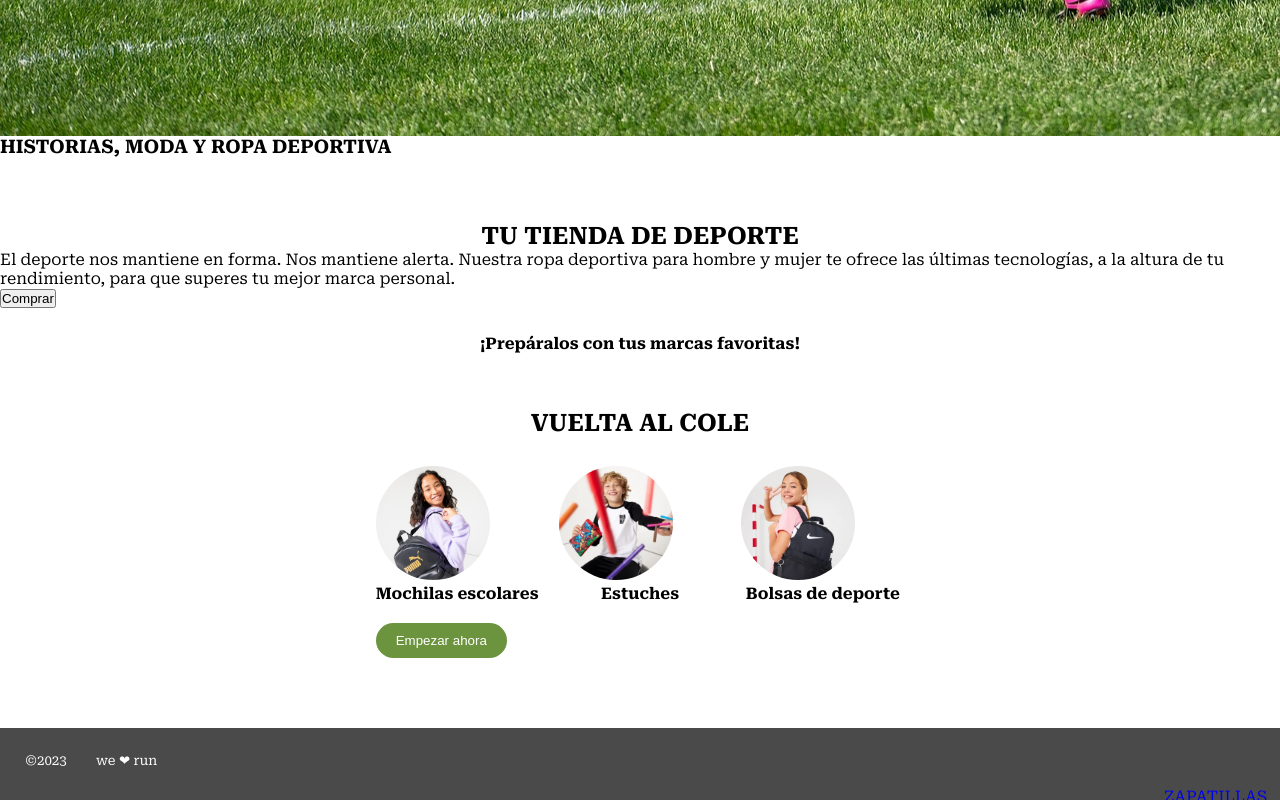
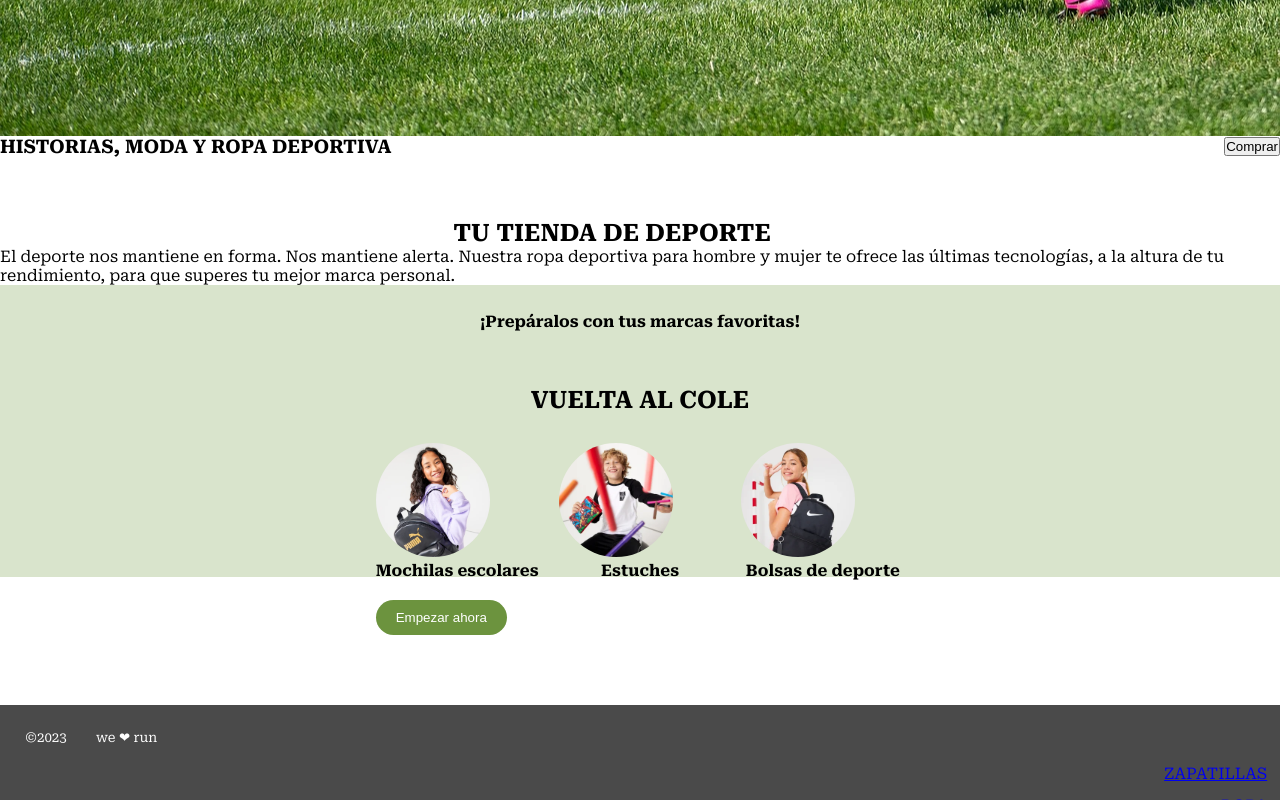
Before and after one commit to Adalab/modulo-1-evaluacion-final-jeannettearias, a website built with Vite: page src/index.html in a window 1280 px wide. Shown: the part 664-1464 px from the top of the page. Built offline with nearby package versions, Linux system fonts and the light colour scheme.

Commit message:
change color section 2 (reasons page)

```diff
--- a/src/scss/layout/_reasons.scss
+++ b/src/scss/layout/_reasons.scss
@@ -1,7 +1,24 @@
+//////////// SECTION 1 /////////////////
+._reasons_section_1 {
+  display: flex;
+
+}
+
+
+
+
+
+
+
+
+
+/// //////////// SECTION 2 ////////////////////
+
 ._reasons_section_2 {
  display: grid;
  grid-template-rows: center;
-
+ background-color: #d9e4cc;
+ margin-top: auto;
 }
 
 ._grid_article {
@@ -34,8 +51,7 @@
 }
 
 
-/* working with the titles over the images
- */
+/* working with the titles over the images*/
 ._reasons_section_2 {
   display: grid;
   justify-content: center;
@@ -78,7 +94,10 @@
 
 }
 
-/* Make it responsived */
+
+
+
+//////////// WEB RESPONSIVE ///////////////
 
 //@media only screen and (max-width: 768px) {
 
```
